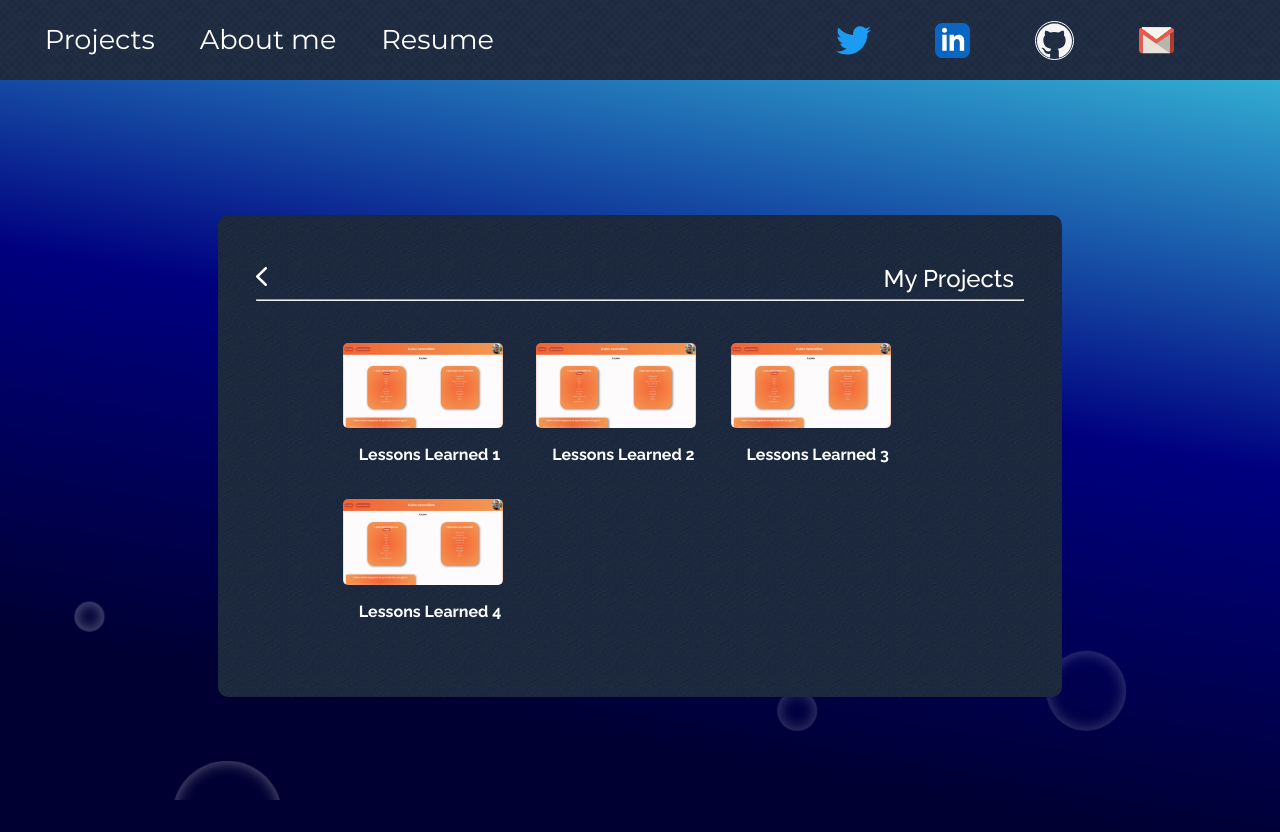
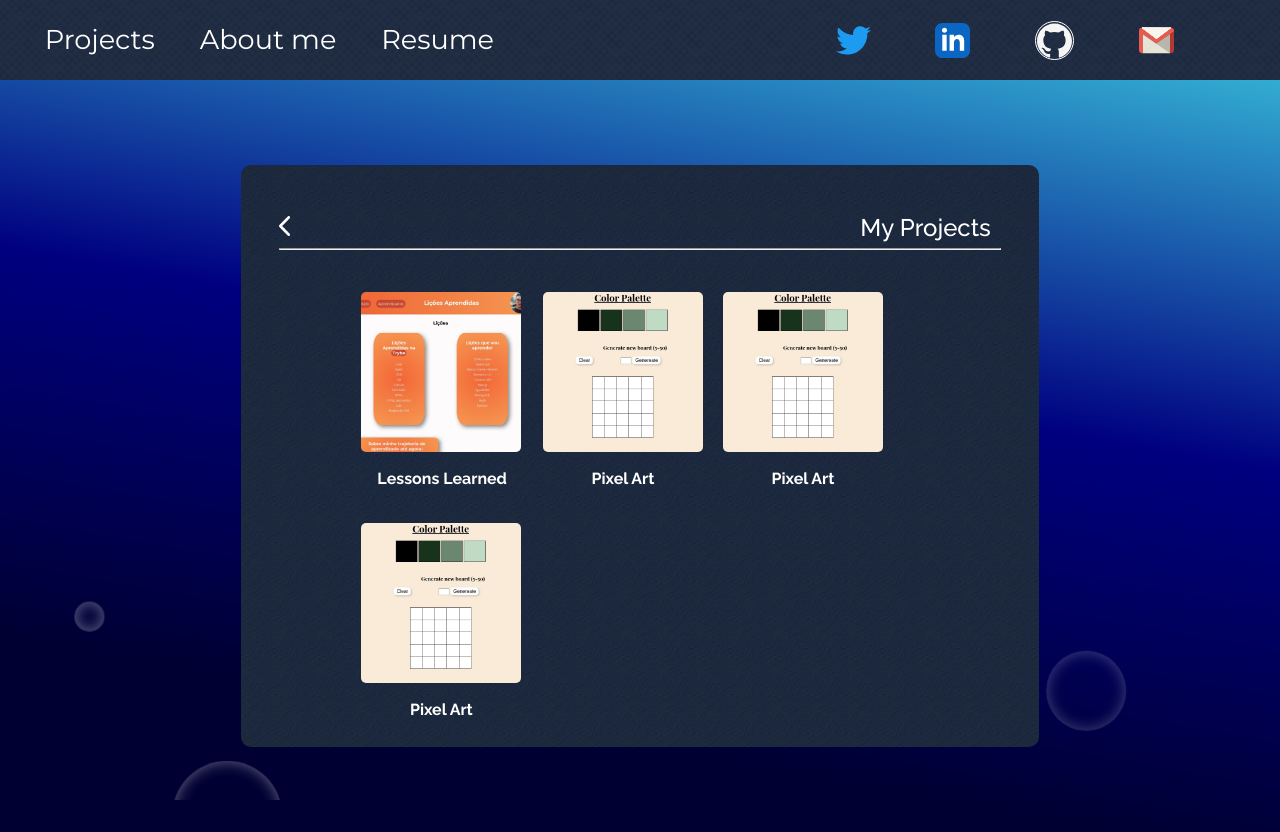
Before and after one commit to JonathanFRocha/JonathanFRocha.github.io, a React (Create React App) app: page /projects in a window 1280 px wide. Built offline with nearby package versions, Linux system fonts and the light colour scheme.

Commit message:
updated projects, changed image width and heigth inside the modal and in the projects card

```diff
--- a/src/resume/projectsList.js
+++ b/src/resume/projectsList.js
@@ -1,7 +1,8 @@
 import project1Img from "../images/projectImages/lessonsLearned.jpg";
+import project2Img from "../images/projectImages/project2.jpg";
 export const projects = [
   {
-    title: "Lessons Learned 1",
+    title: "Lessons Learned",
     code: "https://github.com/tryber/sd-010-b-project-lessons-learned/pull/38",
     link: "https://jonathanfrocha.github.io/lessons_learned/",
     img: project1Img,
@@ -10,30 +11,30 @@ export const projects = [
       "I developed this website that contains a lot of information about what i learned at Trybe in the first three chapters. my website has positioned and stylized elements and in addition, it contains appropriate semantics so that it is accessible and better ranked by search engines.",
   },
   {
-    title: "Lessons Learned 2",
-    code: "https://github.com/tryber/sd-010-b-project-lessons-learned/pull/38",
-    link: "https://jonathanfrocha.github.io/lessons_learned/",
-    img: project1Img,
-    alt: "Lessons Learned project Image, click to know more about.",
+    title: "Pixel Art",
+    code: "https://github.com/tryber/sd-010-b-project-pixels-art/pull/107",
+    link: "https://jonathanfrocha.github.io/pixel_art/",
+    img: project2Img,
+    alt: "Pixel Art project image, click to know more about.",
     description:
-      "I developed this website that contains a lot of information about what i learned at Trybe in the first three chapters. my website has positioned and stylized elements and in addition, it contains appropriate semantics so that it is accessible and better ranked by search engines.",
+      "In this project, i implemented a pixel art editor. A palette of random colors and a frame made up of pixels were made available, with these two features people can paint whatever they want on the board! A button was also made available to enlarge the frame and another to clean it completely.",
   },
   {
-    title: "Lessons Learned 3",
-    code: "https://github.com/tryber/sd-010-b-project-lessons-learned/pull/38",
-    link: "https://jonathanfrocha.github.io/lessons_learned/",
-    img: project1Img,
-    alt: "Lessons Learned project Image, click to know more about.",
+    title: "Pixel Art",
+    code: "https://github.com/tryber/sd-010-b-project-pixels-art/pull/107",
+    link: "https://jonathanfrocha.github.io/pixel_art/",
+    img: project2Img,
+    alt: "Pixel Art project image, click to know more about.",
     description:
-      "I developed this website that contains a lot of information about what i learned at Trybe in the first three chapters. my website has positioned and stylized elements and in addition, it contains appropriate semantics so that it is accessible and better ranked by search engines.",
+      "In this project, i implemented a pixel art editor. A palette of random colors and a frame made up of pixels were made available, with these two features people can paint whatever they want on the board! A button was also made available to enlarge the frame and another to clean it completely.",
   },
   {
-    title: "Lessons Learned 4",
-    code: "https://github.com/tryber/sd-010-b-project-lessons-learned/pull/38",
-    link: "https://jonathanfrocha.github.io/lessons_learned/",
-    img: project1Img,
-    alt: "Lessons Learned project Image, click to know more about.",
+    title: "Pixel Art",
+    code: "https://github.com/tryber/sd-010-b-project-pixels-art/pull/107",
+    link: "https://jonathanfrocha.github.io/pixel_art/",
+    img: project2Img,
+    alt: "Pixel Art project image, click to know more about.",
     description:
-      "I developed this website that contains a lot of information about what i learned at Trybe in the first three chapters. my website has positioned and stylized elements and in addition, it contains appropriate semantics so that it is accessible and better ranked by search engines.",
+      "In this project, i implemented a pixel art editor. A palette of random colors and a frame made up of pixels were made available, with these two features people can paint whatever they want on the board! A button was also made available to enlarge the frame and another to clean it completely.",
   },
 ];
--- a/src/style/Modal.css
+++ b/src/style/Modal.css
@@ -42,7 +42,7 @@
 }
 
 .inner_modal_image {
-  width: 30vw;
+  width: 20vw;
   border-radius: 10px;
 }
 
--- a/src/style/ProjectModal.css
+++ b/src/style/ProjectModal.css
@@ -7,7 +7,9 @@
 
 .project_pre_image {
   width: 10em;
+  height: 10em;
   border-radius: 5px;
+  object-fit: cover;
 }
 
 .project_pre_title {
```
Also changed, not shown: src/images/projectImages/lessonsLearned.jpg, src/images/projectImages/project2.jpg (added).
